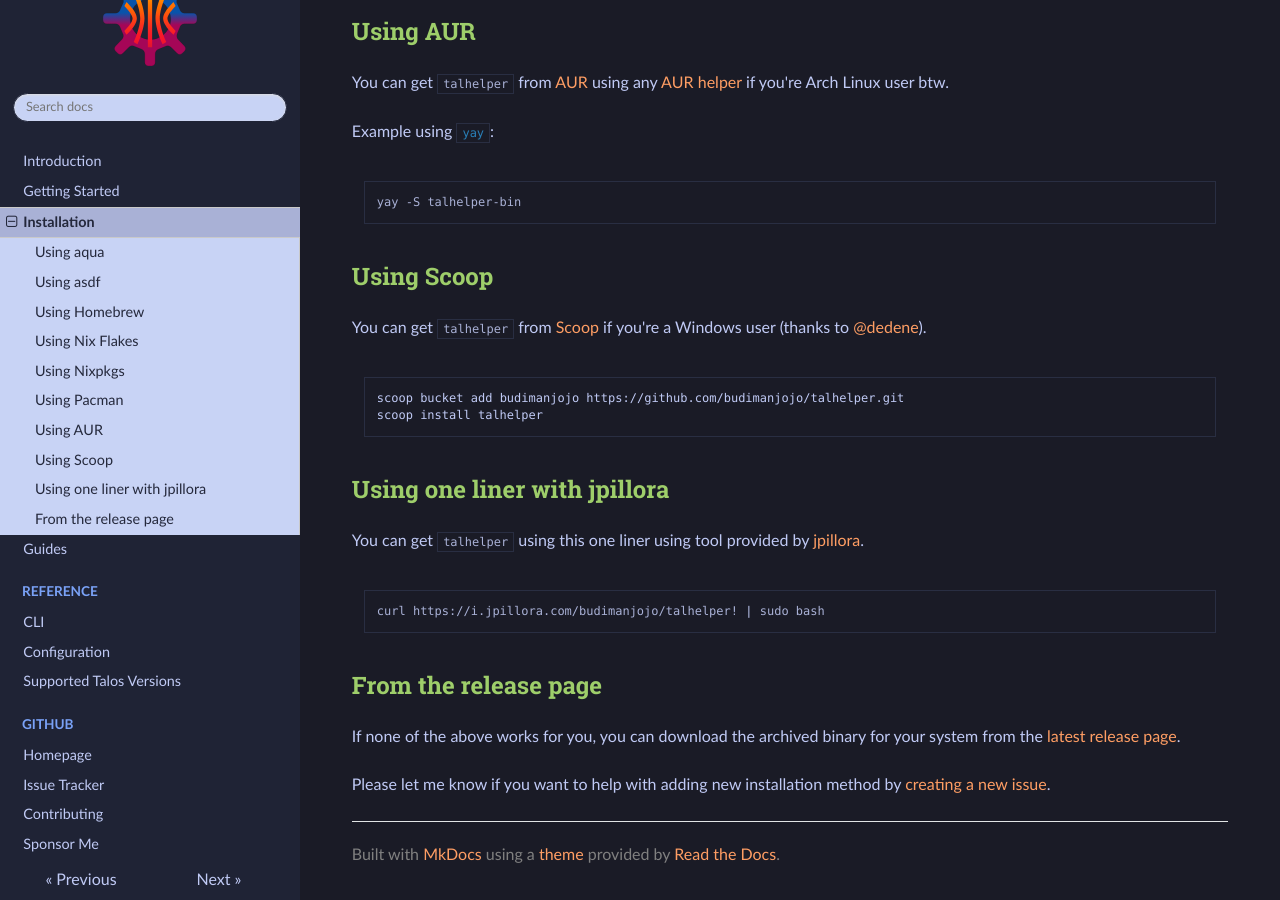
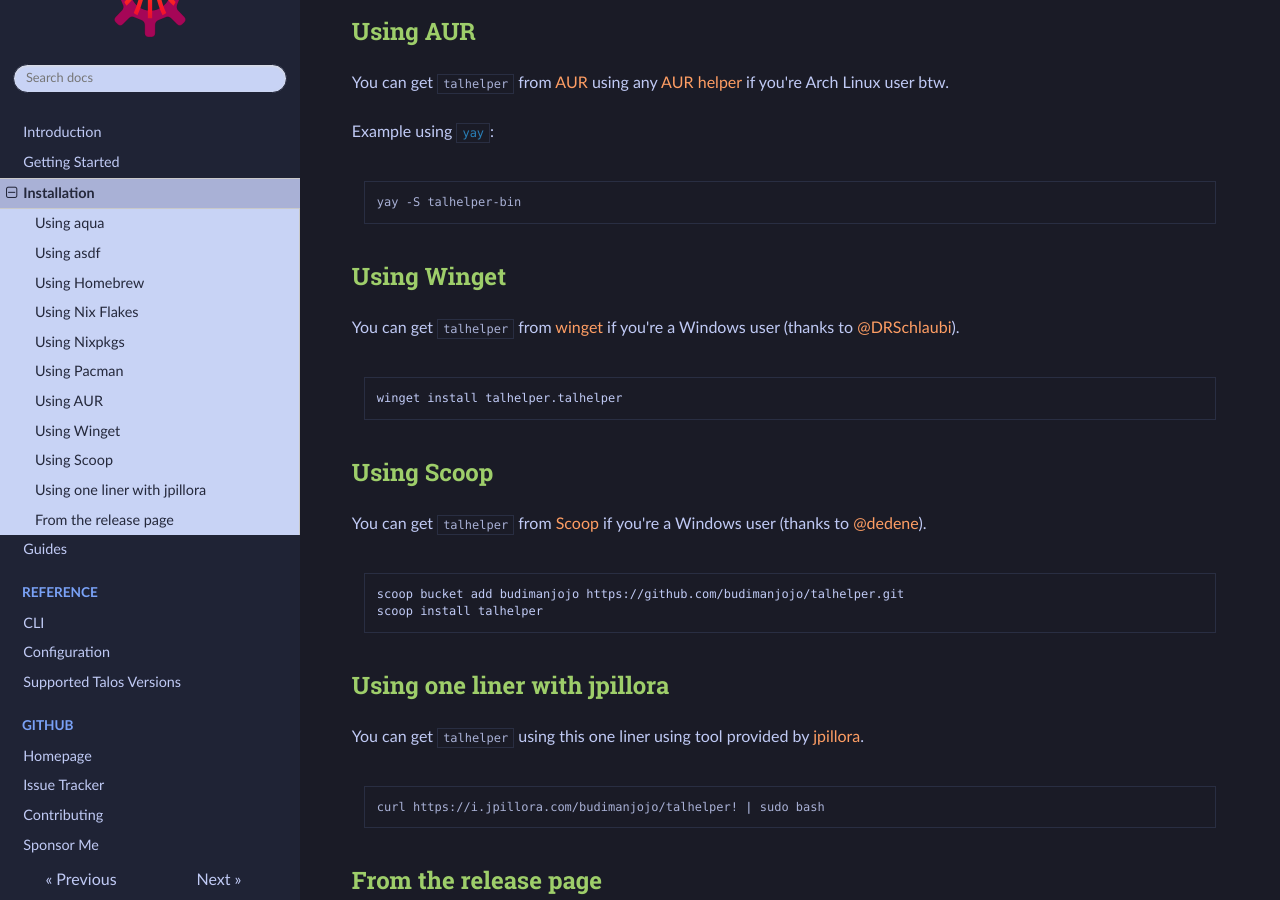
Before and after one commit to budimanjojo/talhelper, an MkDocs documentation site: the page built from docs/docs/installation.md, in a window 1280 px wide and 900 px high, scrolled down 1988 px. Built offline with MkDocs 1.6.1, drawn with Linux system fonts in a browser that asks for light colours.

Commit message:
Add documentation for winget installation

````diff
--- a/docs/docs/installation.md
+++ b/docs/docs/installation.md
@@ -95,6 +95,14 @@
 yay -S talhelper-bin
 ```
 
+## Using Winget
+
+You can get `talhelper` from [winget](https://learn.microsoft.com/windows/package-manager/winget/) if you're a Windows user (thanks to [@DRSchlaubi](https://github.com/DRSchlaubi)).
+
+```powershell
+winget install talhelper.talhelper
+```
+
 ## Using Scoop
 
 You can get `talhelper` from [Scoop](https://scoop.sh/) if you're a Windows user (thanks to [@dedene](https://github.com/dedene)).
````
